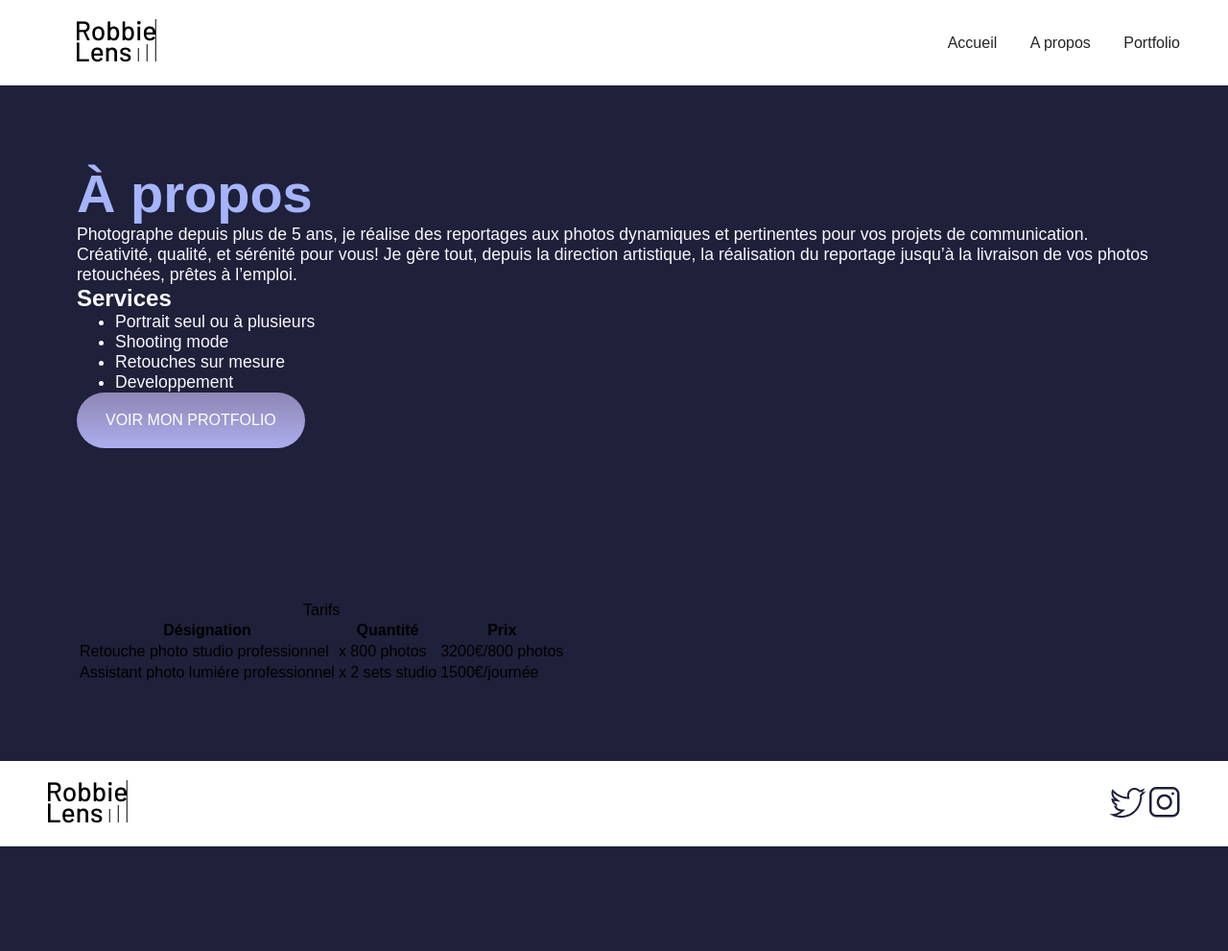
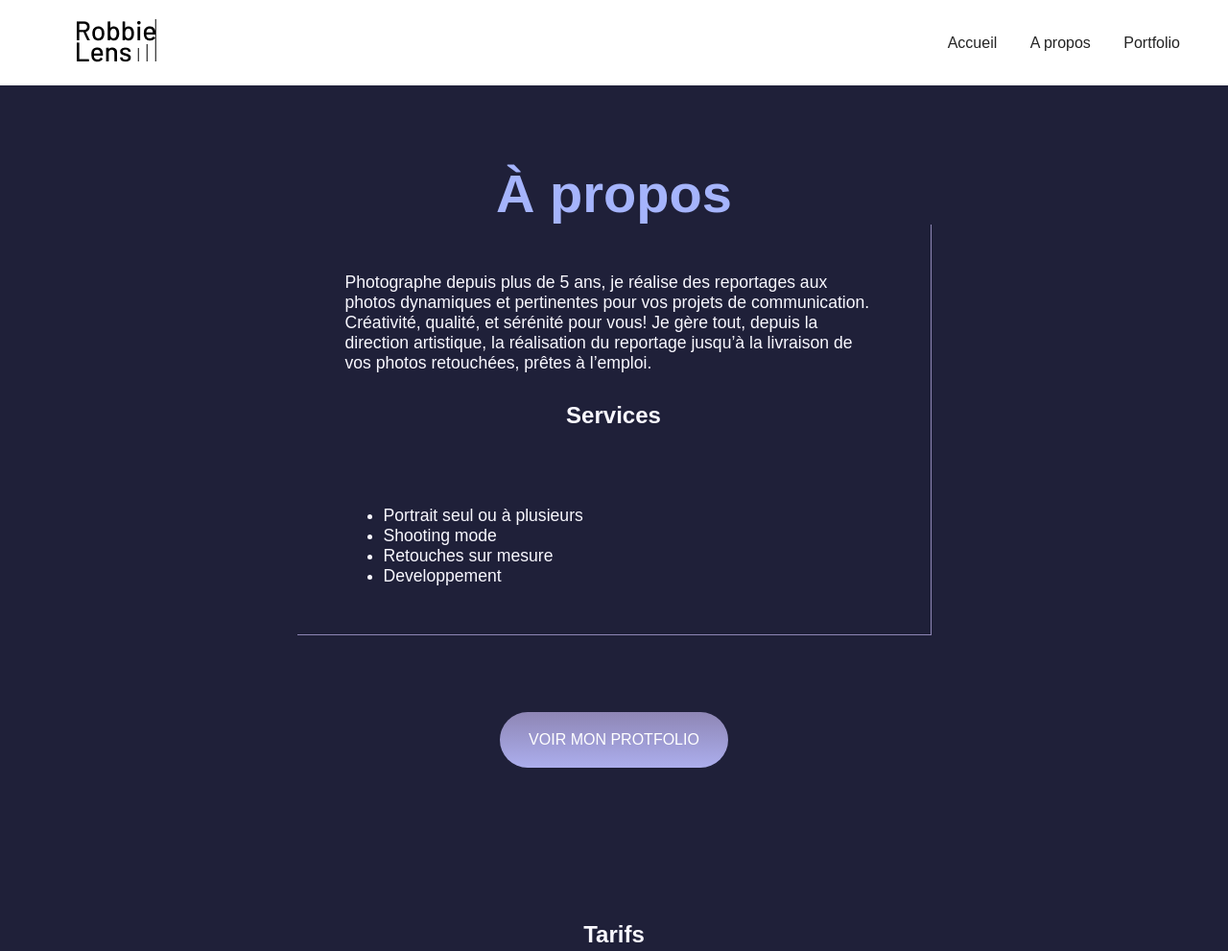
Before and after one commit to Fillool/bac_a_sable, a plain HTML site: page a_propos.html in a window 1280 px wide. Shown: the top 991 px of the page at 96% size. Before the commit the page ends 882 px from the top, so only its background shows below. Drawn offline with Linux system fonts and the light colour scheme.

Commit message:
nouveau a_propos.css

```diff
--- a/a_propos.html
+++ b/a_propos.html
@@ -5,12 +5,13 @@
     <meta charset="utf-8">
     <title>À propos - Robbie Lens Photographie</title>
     <link rel="stylesheet" href="style/styles.css">
+    <link rel="stylesheet" href="style/a_propos.css">
 </head>
 
 <body>
     <header>
         <nav>
-            <a class="les-icone" href="index.html"><img src="images/logo.png" alt="Logo Robbie Lens"></a>
+            <a class="lien-icone" href="index.html"><img src="images/logo.png" alt="Logo Robbie Lens"></a>
             <div>
                 <a href="index.html">Accueil</a>
                 <a href="a_propos.html">A propos</a>
@@ -18,10 +19,10 @@
             </div>
         </nav>
     </header>
-    <main>
+    <main class="a-propos-main">
         <section>
             <h1>À propos</h1>
-            <div class="le_carre">
+            <div class="carre-contenu">
                 <p>
                     Photographe depuis plus de 5 ans, je réalise des reportages aux photos dynamiques et pertinentes pour vos
                     projets de communication. Créativité, qualité, et sérénité pour vous! Je gère tout, depuis la direction
@@ -39,9 +40,9 @@
                 <a class="cta" href="portfolio.html">voir mon protfolio</a>
             </div>
         </section>
-            <section>
+        <section class="section-tarifs">
             <table>
-                    <caption>Tarifs</caption>
+                <h2>Tarifs</h2>
                 <tr>
                     <th>Désignation</th>
                     <th>Quantité</th>
@@ -59,17 +60,16 @@
                  </tr>
             </table>
         </section>
-        </div>
     </main>
     <footer>
-        <a class="les-icone" href="index.html">
+        <a class="lien-icone" href="index.html">
             <img src="images/logo.png" alt="Logo Robbie Lens">
         </a>
         <div>
-            <a class="les-icone" target="_blank" href="https://twitter.com/">
+            <a class="lien-icone" target="_blank" href="https://twitter.com/">
                 <img src="images/twitter.png" alt="Logo Twitter">
             </a>
-            <a class="les-icone" target="_blank" href="https://www.instagram.com/">
+            <a class="lien-icone" target="_blank" href="https://www.instagram.com/">
                 <img src="images/instagram.png" alt="Logo Instagram">
             </a>
         </div>
--- /dev/null
+++ b/style/a_propos.css
@@ -0,0 +1,50 @@
+.carre-contenu {
+    border-right: 1px solid #8e86b5;
+    border-bottom: 1px solid #8e86b5;
+    padding: 50px;
+    width: 50%;
+    margin: auto;
+    margin-bottom: 80px;
+}
+
+.carre-contenu h2 {
+    margin-top: 30px;
+}
+
+.carre-contenu ul {
+    margin-top: 30px;
+}
+
+.carre-contenu + div {
+    text-align: center;
+}
+
+.a-propos-main {
+    margin: auto;
+}
+
+table {
+    color: white;
+    text-align: center;
+    width: 100%;
+    border-collapse: collapse;
+}
+
+td,
+th {
+    padding: 15px;
+    border: 1px solid #a5b4fc;
+}
+
+td {
+    padding: 80px;
+}
+
+h2 {
+    margin-bottom: 80px;
+}
+
+h1,
+h2 {
+    text-align: center;
+}
```
Lines whose indentation alone changed are shown as unchanged.
